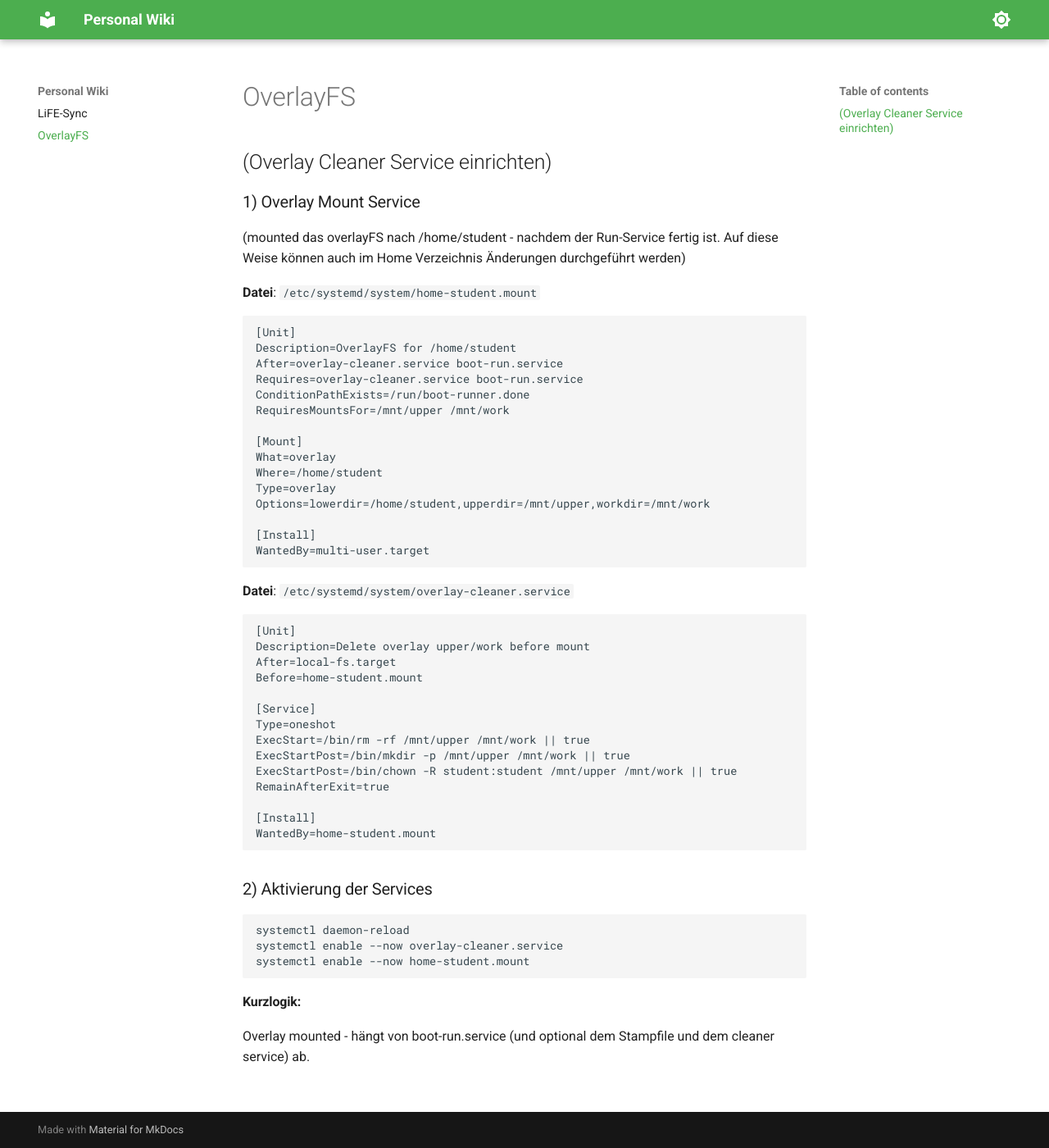
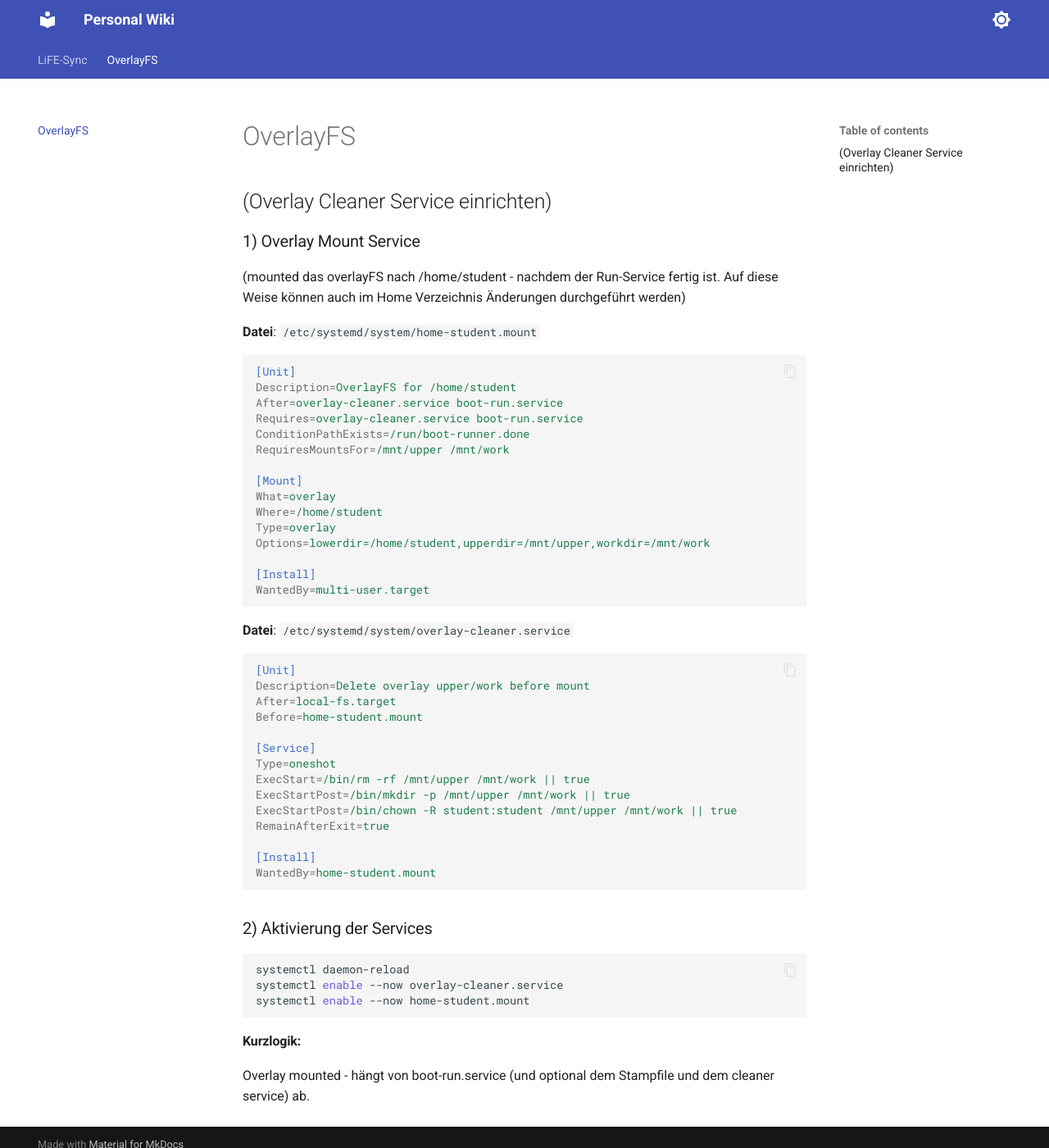
Before and after one commit to valueerrorx/personal-wiki, an MkDocs documentation site: the page built from docs/OverlayFS.md, in a window 1280 px wide and 1400 px high. Shown: the whole window at 82% size. Built offline with MkDocs 1.6.1 and Material for MkDocs 9.7.7, drawn with Linux system fonts in a browser that asks for light colours.

Commit message:
Add index page and configure Obsidian-like dark theme

```diff
--- a/mkdocs.yml
+++ b/mkdocs.yml
@@ -6,19 +6,30 @@ nav:
 theme:
     name: material
     favicon: docs/img/favicon.png
-
+    features:
+      - navigation.tabs
+      - navigation.sections
+      - navigation.top
+      - search.highlight
+      - search.share
+      - content.code.copy
+      - content.code.annotate
     palette:
-    # Palette toggle for light mode
-    - scheme: default
-      primary: green
-      toggle:
-        icon: material/brightness-7
-        name: Switch to dark mode
-    # Palette toggle for dark mode
-    - scheme: slate
-      toggle:
-        icon: material/brightness-4
-        name: Switch to light mode
+      # Obsidian-like dark theme
+      - media: "(prefers-color-scheme: light)"
+        scheme: default
+        primary: indigo
+        accent: indigo
+        toggle:
+          icon: material/brightness-7
+          name: Switch to dark mode
+      - media: "(prefers-color-scheme: dark)"
+        scheme: slate
+        primary: indigo
+        accent: indigo
+        toggle:
+          icon: material/brightness-4
+          name: Switch to light mode
 plugins:
   - glightbox
 
@@ -26,5 +37,14 @@ markdown_extensions:
   - attr_list
   - md_in_html
   - pymdownx.blocks.caption
+  - pymdownx.superfences
+  - pymdownx.highlight:
+      anchor_linenums: true
+  - pymdownx.inlinehilite
+  - pymdownx.snippets
   - toc:
       toc_depth: 2
+      permalink: true
+  - pymdownx.emoji:
+      emoji_index: !!python/name:materialx.emoji.twemoji
+      emoji_generator: !!python/name:materialx.emoji.to_svg
```
Also changed, not shown: docs/index.md (added, +16 -0 lines).
